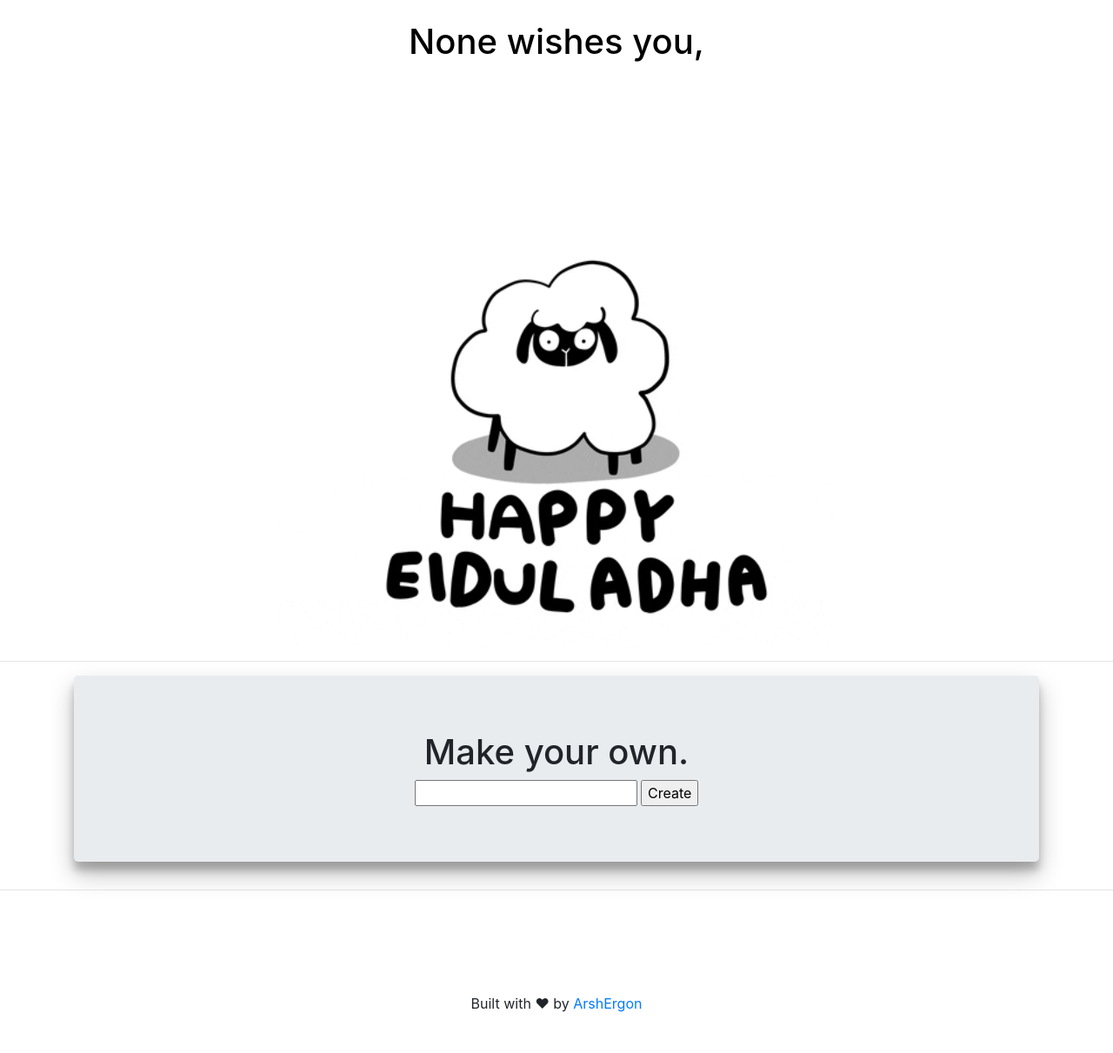
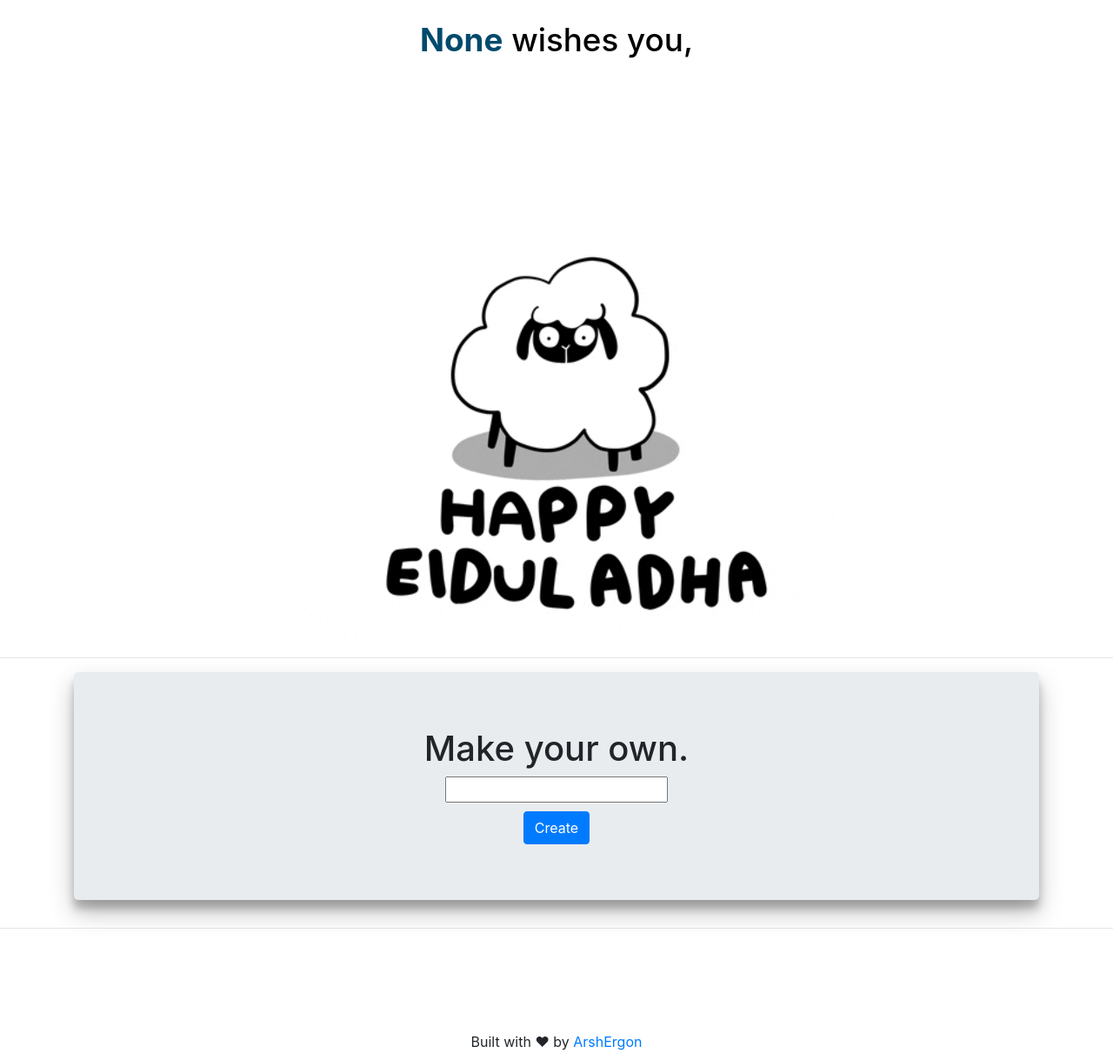
Before and after one commit to ArshErgon/festival-django-II, a Django app: page / in a window 1280 px wide. Shown: the top 1211 px of the page at 87% size. Before the commit the page ends 1164 px from the top, so only its background shows below. Run offline with Django 3.2, Linux system fonts and the light colour scheme; some libraries are stand-ins or nearby versions.

Commit message:
'done_somechanges'

```diff
--- a/bakra_eid/templates/bakra_home.html
+++ b/bakra_eid/templates/bakra_home.html
@@ -1,42 +1,33 @@
 {% load static %}
 <!DOCTYPE html>
 <html>
+<!-- Global site tag (gtag.js) - Google Analytics -->
+<script async src="https://www.googletagmanager.com/gtag/js?id=UA-143505407-1"></script>
+<script>
+window.dataLayer = window.dataLayer || [];
+function gtag(){dataLayer.push(arguments);}
+gtag('js', new Date());
 
+gtag('config', 'UA-143505407-1', { 'optimize_id': 'GTM-KT8BSS7'});
+</script>
 <head>
 <meta charset="utf-8">
 <meta name="viewport" content="width=device-width", initial-scale="1.0">
 <link rel="stylesheet" href="https://stackpath.bootstrapcdn.com/bootstrap/4.3.1/css/bootstrap.min.css" integrity="sha384-ggOyR0iXCbMQv3Xipma34MD+dH/1fQ784/j6cY/iJTQUOhcWr7x9JvoRxT2MZw1T" crossorigin="anonymous">
 <style media="screen">
-  .greeter_name {
-    color: black;
-    font-size: 2.3ems;
-  }
-
-  .maingif {
-    width: 50%;
-  }
-.image_container {
-    border: 4px solid black;
-    border-radius: 18px;
-}
-
-@media screen and (max-width: 900px) {
-  .image_container {
-    border: 4px solid green;
-    border-radius: 20px;
-    width: 80%;
-  }
-
-}
-
-
+  .greeter_name {color: black; font-size: 2.3em;}
+  .greeter_name span {animation: animate_name 2s infinite;transition: 0.3s;font-weight: bolder;}
+  @keyframes animate_name {0% {color: red;} 25% {color: blue;} 40% {color: green;} 60% {color: orange;} 100% {color: purple;}}
+  .maingif {width: 50%;}
+  .image_container {border: 4px solid black; border-radius: 18px;}
+  @media screen and (max-width: 900px) {.image_container {border: 4px solid green;border-radius: 20px;width: 80%;}}
 </style>
 </head>
 <body><br>
   {% if 'name' in request %}
-  <center><h1 class="greeter_name">{{ extract_name|capfirst }} wishes you,</h1><br>
+  <center><h1 class="greeter_name"><span>{{ extract_name|capfirst }}</span> wishes you,</h1><br>
   {% else %}
-  <center><h1 class="greeter_name">{{ name|capfirst|default:"a" }} wishes you,</h1><br>
+  <center><h1 class="greeter_name"><span>{{ name|capfirst }}</span> wishes you,</h1><br>
   {% endif %}
 <img src="{% static 'gif/main.gif' %}" alt="" class="maingif">
 </center>
@@ -53,15 +44,15 @@
     <h1 class="make_your_own">Make your own.</h1>
 
     <form class="" action="" method="post">{% csrf_token %}
-      <input type="text" name="greeter_name_input" value="">
-      <input type="submit" name="" value="Create">
+      <input type="text" name="greeter_name_input" value="" style="margin-bottom: 10px;"><br>
+      <input type="submit" name="" value="Create" class="btn btn-primary">
     </form>
   </center>
   </div>
 </div>
 <hr><br>
 <div style="text-align: center; bottom: 0; top:0;position:relative;margin: 78px auto;">
-  <p>Built with ❤ by <a href="#">ArshErgon</a></p>
+  <p>Built with ❤ by <a href onclick="alert('google my name!')">ArshErgon</a></p>
 </div>
 
 <!-- <center>
--- a/bakra_eid/views.py
+++ b/bakra_eid/views.py
@@ -5,6 +5,7 @@ from .models import EidModel
 def bakra_home(request):
     name = request.POST.get('greeter_name_input')
     if request.method == 'POST':
+        name = name.lower()
         EidModel.objects.create(greeter_name=name)
         filter_data = EidModel.objects.filter(greeter_name=name)
         for data in filter_data:
```
Also changed, not shown: requirements.txt (+9 -8 lines).
